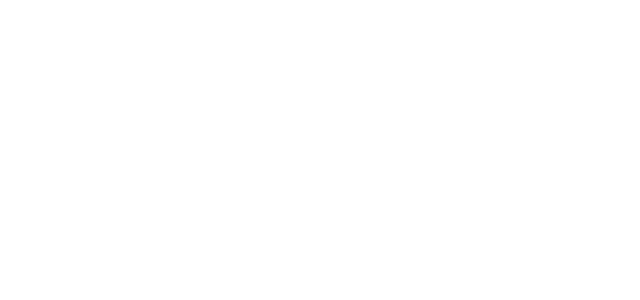
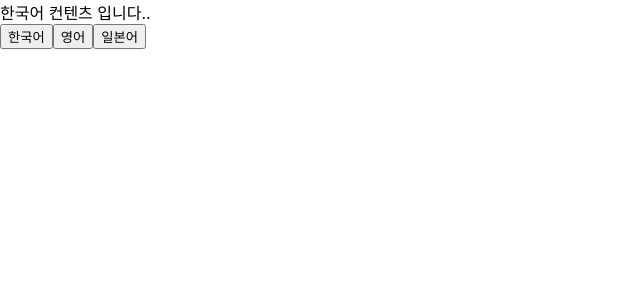
Before and after one commit to ilovesecu/react_board_test, a React (Create React App) app: page /lang in a window 1280 px wide. Before the commit this address had no page. Shown: the top 300 px of the page, without its empty margins (0-640 px from the left). Built offline with nearby package versions, Linux system fonts and the light colour scheme.

Commit message:
context 실습

```diff
--- a/src/App.tsx
+++ b/src/App.tsx
@@ -3,6 +3,8 @@
 import { BrowserRouter as Router, Routes, Route, Navigate } from 'react-router-dom';
 import Chat from "./components/Chat";
 import Calculator from "./components/Temp/Calculator";
+import DarkOrLight from "./components/Context/DarkOrLight";
+import LanguageMain from "./components/Context/Language/LanguageMain";
 
 function App() {
     return (
@@ -12,6 +14,8 @@
                 <Route path="/chatrooms" element={<ChatRoom/>}/>
                 <Route path="/chatrooms/:roomId" element={<Chat/>}/>
                 <Route path="/temp" element={<Calculator/>}/>
+                <Route path="/theme" element={<DarkOrLight/>}/>
+                <Route path="/lang" element={<LanguageMain/>}/>
             </Routes>
         </Router>
     )
--- /dev/null
+++ b/src/components/Context/DarkOrLight.tsx
@@ -0,0 +1,23 @@
+import React, {useCallback, useState} from 'react';
+import ThemeContext from "./ThemeContext";
+import MainContent from "./MainContent";
+
+
+function DarkOrLight() {
+    const [theme, setTheme] = useState('light');
+    const toggleTheme = useCallback(()=>{
+        if(theme === 'light'){
+            setTheme('dark');
+        }else{
+            setTheme('light');
+        }
+    },[theme]);
+
+    return (
+        <ThemeContext.Provider value={{theme, toggleTheme}}>
+            <MainContent />
+        </ThemeContext.Provider>
+    );
+}
+
+export default DarkOrLight;
--- /dev/null
+++ b/src/components/Context/Language/EnglishContent.tsx
@@ -0,0 +1,11 @@
+import React from 'react';
+
+function EnglishContent() {
+    return (
+        <div>
+            Hi, English Content plz~
+        </div>
+    );
+}
+
+export default EnglishContent;
--- /dev/null
+++ b/src/components/Context/Language/JapanContent.tsx
@@ -0,0 +1,11 @@
+import React from 'react';
+
+function JapanContent() {
+    return (
+        <div>
+            を練習するための簡単な例としては、「テーマ管理」が考えられます。
+        </div>
+    );
+}
+
+export default JapanContent;
--- /dev/null
+++ b/src/components/Context/Language/KoreanContent.tsx
@@ -0,0 +1,9 @@
+import React from 'react';
+
+function KoreanContent() {
+    return (
+        <div>한국어 컨텐츠 입니다..</div>
+    );
+}
+
+export default KoreanContent;
--- /dev/null
+++ b/src/components/Context/Language/LanguageContext.tsx
@@ -0,0 +1,6 @@
+import {createContext} from "react";
+
+const languageContext = createContext<any>(undefined);
+languageContext.displayName = 'languageContext';
+
+export default languageContext;
--- /dev/null
+++ b/src/components/Context/Language/LanguageMain.tsx
@@ -0,0 +1,30 @@
+import React, {useCallback, useState} from 'react';
+import LanguageContext from "./LanguageContext";
+import MainContent from "./MainContent";
+import ToggleLangBtns from "./ToggleLangBtns";
+
+interface langType {
+    lang : 'korean' | 'english' | 'japan'
+}
+
+function LanguageMain() {
+    const [lang, setLang] = useState<'korean' | 'english' | 'japan'>('korean');
+    const toggleLang = useCallback((lang:string)=>{
+        if(lang === 'korean'){
+            setLang('korean');
+        }else if(lang === 'english'){
+            setLang('english');
+        }else if(lang === 'japan'){
+            setLang('japan');
+        }
+    },[lang]);
+
+    return (
+        <LanguageContext.Provider value={{lang, toggleLang}}>
+            <MainContent/>
+            <ToggleLangBtns/>
+        </LanguageContext.Provider>
+    );
+}
+
+export default LanguageMain;
--- /dev/null
+++ b/src/components/Context/Language/MainContent.tsx
@@ -0,0 +1,26 @@
+import React, {useContext} from 'react';
+import languageContext from "./LanguageContext";
+import KoreanContent from "./KoreanContent";
+import EnglishContent from "./EnglishContent";
+import JapanContent from "./JapanContent";
+
+interface langType {
+    lang:string,
+    toggleLang: (lagn:string)=>void,
+}
+
+function MainContent() {
+    const { lang, toggleLang } = useContext<langType>(languageContext);
+    return (
+        <>
+            {
+                lang === 'korean' ? <KoreanContent/> : lang === 'english' ? <EnglishContent /> : null
+            }
+            {
+                lang === 'japan' && <JapanContent/>
+            }
+        </>
+    );
+}
+
+export default MainContent;
--- /dev/null
+++ b/src/components/Context/Language/ToggleLangBtns.tsx
@@ -0,0 +1,24 @@
+import React, {useContext} from 'react';
+import languageContext from "./LanguageContext";
+interface langType {
+    lang:string,
+    toggleLang: (lagn:string)=>void,
+}
+function ToggleLangBtns() {
+    const {toggleLang} = useContext<langType>(languageContext);
+    const onClickLang = (e:React.MouseEvent<HTMLButtonElement>) => {
+        const lang = e.currentTarget.dataset.lang as 'korean' | 'english' | 'japan';
+        toggleLang(lang);
+    }
+
+
+    return (
+        <div>
+            <button data-lang={"korean"} onClick={onClickLang}>한국어</button>
+            <button data-lang={"english"} onClick={onClickLang}>영어</button>
+            <button data-lang={"japan"} onClick={onClickLang}>일본어</button>
+        </div>
+    );
+}
+
+export default ToggleLangBtns;
--- /dev/null
+++ b/src/components/Context/MainContent.tsx
@@ -0,0 +1,25 @@
+import React, {useContext} from 'react';
+import ThemeContext from "./ThemeContext";
+
+interface ContextType {
+    theme:string,
+    toggleTheme:()=>void
+}
+
+function MainContent() {
+    const {theme, toggleTheme} = useContext<ContextType>(ThemeContext);
+    return (
+        <div style={{
+            width: "100vw",
+            height: "100vh",
+            padding: "1.5rem",
+            backgroundColor: theme === "light" ? "white" : "black",
+            color: theme === "light" ? "black" : "white",
+        }}>
+            <p>안녕하세요.</p>
+            <button onClick={toggleTheme}>테마 변경</button>
+        </div>
+    );
+}
+
+export default MainContent;
--- /dev/null
+++ b/src/components/Context/ThemeContext.tsx
@@ -0,0 +1,9 @@
+//Context 생성
+import React from "react";
+
+
+
+const ThemeContext = React.createContext<any>(undefined);
+ThemeContext.displayName = 'themeContext';
+
+export default ThemeContext;
```
